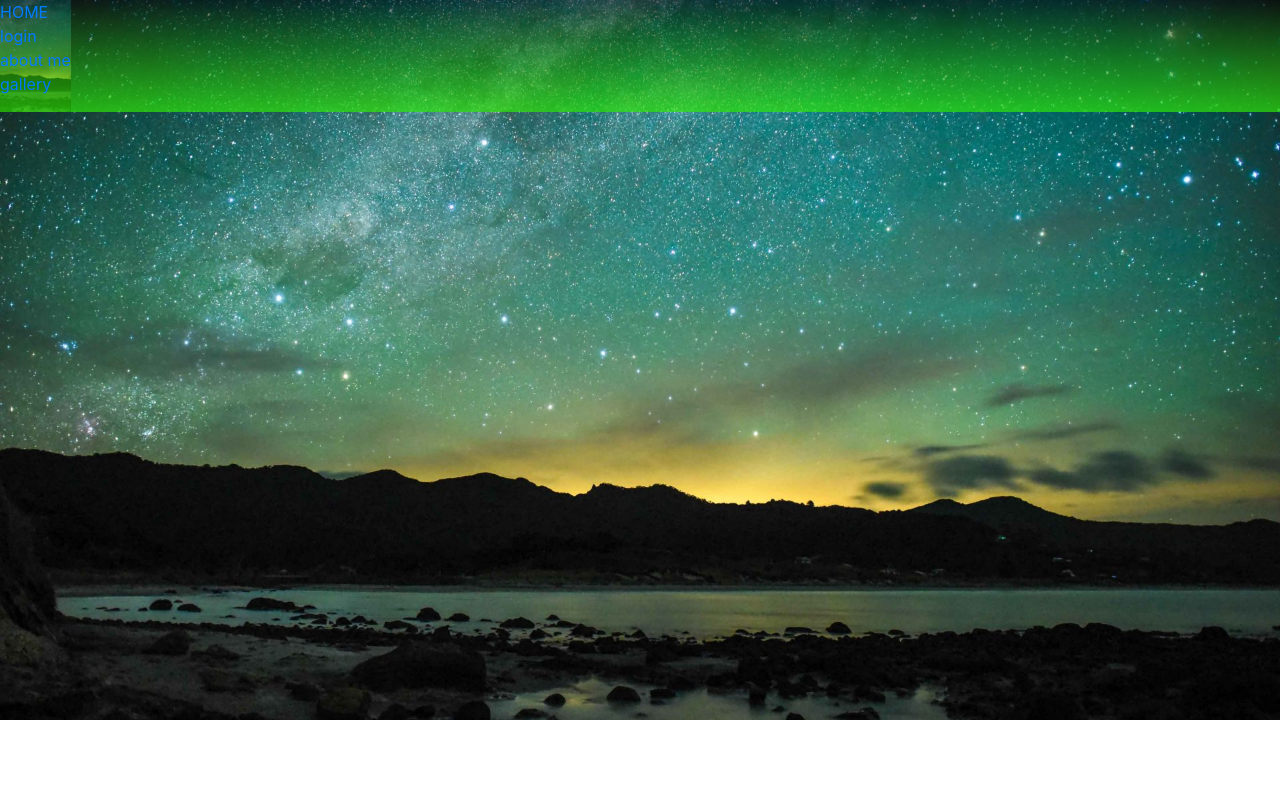
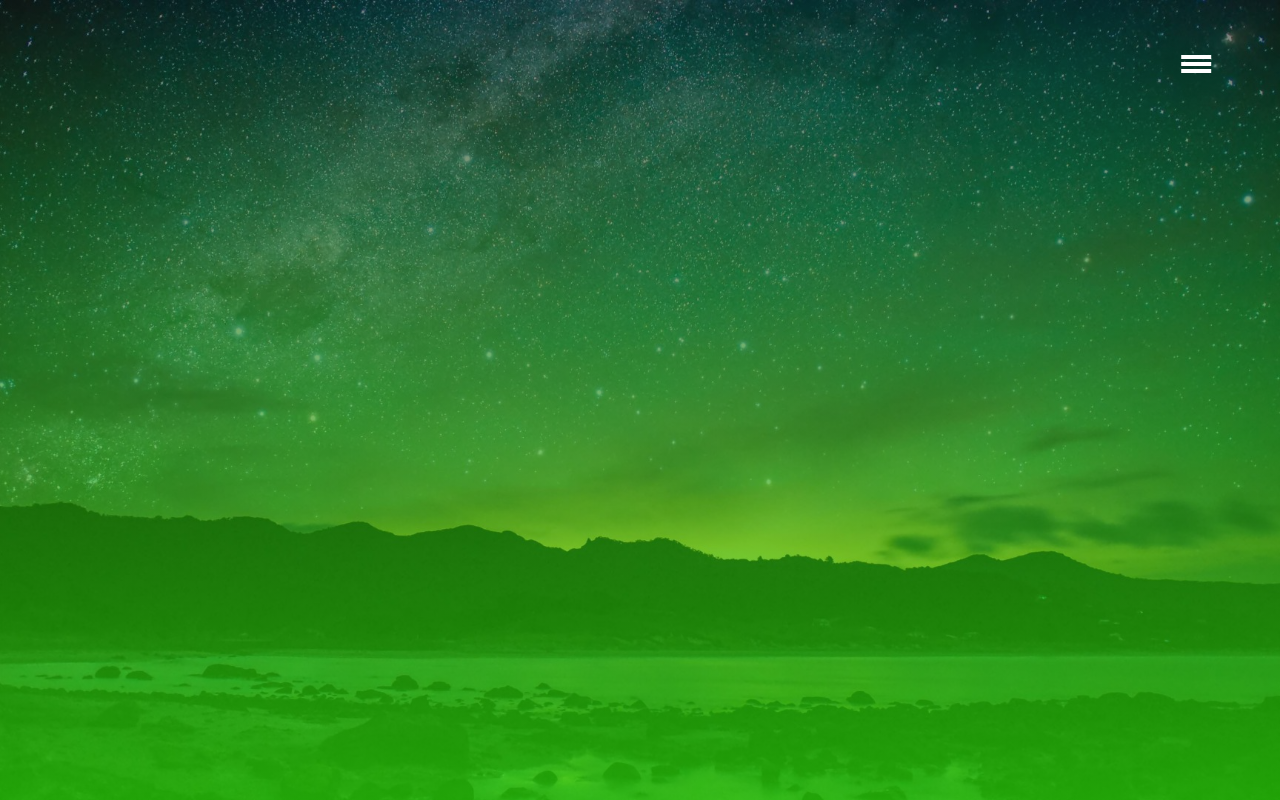
Before and after one commit to sqoshi/sqoshi.github.io, a PHP site: page /aboutme.html in a window 1280 px wide. Run offline with PHP 8.4, Linux system fonts and the light colour scheme.

Commit message:
added logo and aboutmepage

```diff
--- a/aboutme.html
+++ b/aboutme.html
@@ -7,7 +7,7 @@
 
   <title>popisite</title>
   <link rel="stylesheet" type="text/css" href="css/aboutmestyle.css">
-  <link rel="shortcut icon" type="image/png" href="img/snake-logo.png">
+  <link rel="shortcut icon" type="image/png" href="img/wolf-logo.png">
   <link rel="stylesheet" href="https://stackpath.bootstrapcdn.com/bootstrap/4.3.1/css/bootstrap.min.css" integrity="sha384-ggOyR0iXCbMQv3Xipma34MD+dH/1fQ784/j6cY/iJTQUOhcWr7x9JvoRxT2MZw1T" crossorigin="anonymous">
 
   <link rel="stylesheet" href="https://use.fontawesome.com/releases/v5.7.0/css/all.css" integrity="sha384-lZN37f5QGtY3VHgisS14W3ExzMWZxybE1SJSEsQp9S+oqd12jhcu+A56Ebc1zFSJ" crossorigin="anonymous">
--- a/archive.html
+++ b/archive.html
@@ -10,7 +10,7 @@
 
   <title>popisite</title>
   <link rel="stylesheet" type="text/css" href="css/archivestyle.css">
-  <link rel="shortcut icon" type="image/png" href="img/snake-logo.png">
+  <link rel="shortcut icon" type="image/png" href="img/wolf-logo.png">
 </head>
 
 <body>
--- a/css/aboutmestyle.css
+++ b/css/aboutmestyle.css
@@ -3,7 +3,20 @@
   padding: 0;
   box-sizing: border-box;
 }
-html,body {
+html, body, form, div {
+  padding: 0;
+  margin: 0;
+  box-sizing: border-box;
+}
+
+html, body {
+  height: 100%;
+  width: 100%;
+  margin: 0;
+}
+
+
+body {
   display: flex;
   background-image: linear-gradient(to  top,
       hsla(110, 93%, 47%, 0.7), rgba(8, 8, 6,0.5)),
@@ -12,3 +25,64 @@ html,body {
   background-repeat: no-repeat;
   background-size: cover;
 }
+.dog {
+
+  z-index: -1;
+  display: flex;
+  list-style: none;
+  position: fixed;
+  width: 100%;
+  height: 100%;
+  margin-left: auto;
+  justify-content: space-around;
+  /*rozklada na oddzielne slowa rodziela i horyzont*/
+  align-items: center;
+  flex-direction: column;
+  /*centruje w danym panelu*/
+}
+.dog li a {
+  color: #e29912;
+  text-decoration: none; // pozbycie sie podkreslenia linku
+  font-size: 16px;
+}
+@media screen {
+  .line {
+    width: 30px;
+    height: 4px;
+    background: white;
+    margin: 3px;
+  }
+
+  .hamburger {
+    animation: showingOn 1s ease-out;
+    position: fixed;
+    cursor: pointer;
+    right: 5%;
+    top: 8%;
+    transform: translate(-5%, -50%);
+    z-index: 2;
+  }
+
+  .dog {
+    zoom: 1;
+    position: fixed;
+    background: linear-gradient(to top,rgba(7, 11, 12, 0.9),
+        rgba(20, 232, 70, 0.7));
+    height: 100%;
+    width: 100%;
+    flex-direction: column;
+    clip-path: circle(0px at 93% 8%);
+    -webkit-clip-path: circle(0px at 93% 8%);
+    -webkit-animation-delay: 1s;
+    transition: all 1s ease-out;
+    text-transform: uppercase;
+    z-index: 1;
+  }
+
+  .dog.open {
+    -webkit-animation-delay: 1s;
+    zoom: 1;
+    clip-path: circle(150vh at 90% 0%);
+    -webkit-clip-path: circle(150vh at 90% 0%);
+  }
+}
--- a/index.html
+++ b/index.html
@@ -30,7 +30,7 @@
     <section class="landing">
 
       <div class="logo-box">
-        <img src="img/snake-logo.png" alt="Logo" class="logo" />
+        <img src="img/wolf-logo.png" alt="Logo" class="logo" />
       </div>
       <div class="text-box">
         <h1 class="heading-primary">
```
Also changed, not shown: css/indexstyle.css (+8 -5 lines), gallery.html (+0 -40 lines).
